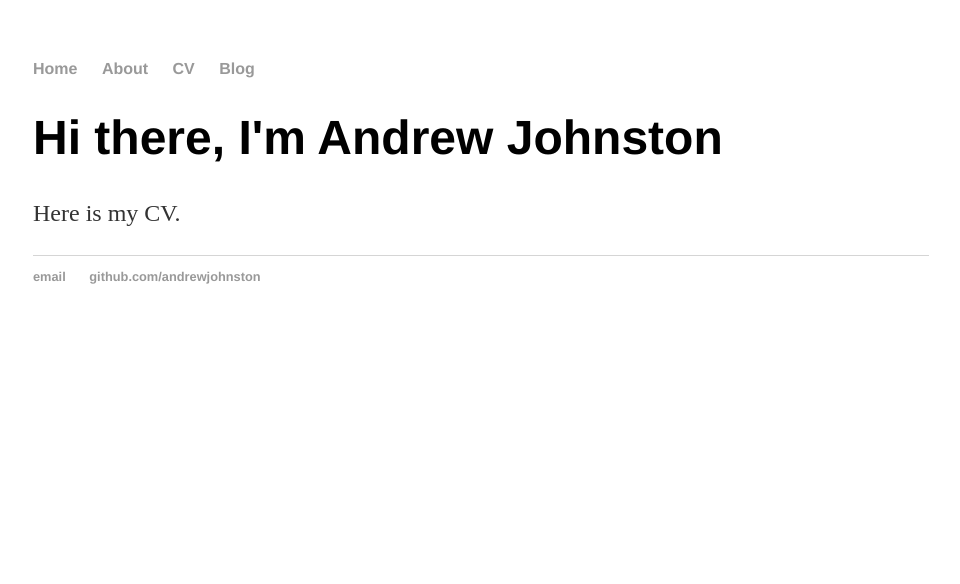
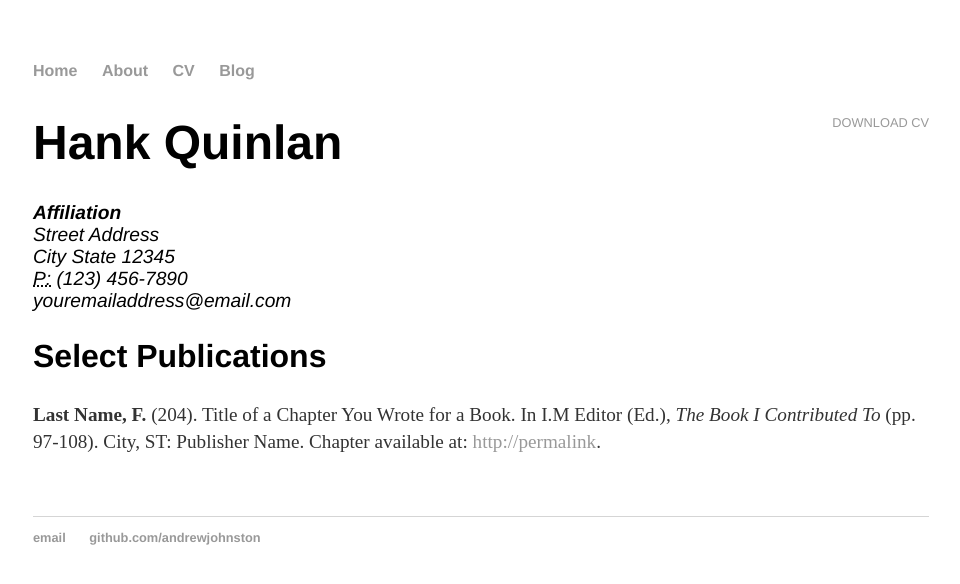
Before and after one commit to andrewjtech123/andrewjtech123.github.io, a Jekyll site: the page built from cv/index.html, in a window 1280 px wide. Shown: the top 584 px of the page, without its empty margins (159-1119 px from the left). Built offline with Jekyll 4.4.1, drawn with Linux system fonts in a browser that asks for light colours.

Commit message:
normalizing

```diff
--- a/css/main.css
+++ b/css/main.css
@@ -1,43 +1,29 @@
-body {
-    margin: 60px auto;
-    width: 70%;
-}
-nav ul, footer ul {
-    font-family:'Helvetica', 'Arial', 'Sans-Serif';
-    padding: 0px;
-    list-style: none;
-    font-weight: bold;
-}
-nav ul li, footer ul li {
-    display: inline;
-    margin-right: 20px;
-}
-a {
-    text-decoration: none;
-    color: #999;
-}
-a:hover {
-    text-decoration: underline;
-}
-h1 {
-    font-size: 3em;
-    font-family:'Helvetica', 'Arial', 'Sans-Serif';
-}
-p {
-    font-size: 1.5em;
-    line-height: 1.4em;
-    color: #333;
-}
-footer {
-    border-top: 1px solid #d5d5d5;
-    font-size: .8em;
-}
+body { margin: 60px auto; width: 70%; }
 
-ul.posts {
-    margin: 20px auto 40px;
-    font-size: 1.5em;
-}
+a { text-decoration: none; color: #999; }
+a:hover { text-decoration: underline; }
 
-ul.posts li {
-    list-style: none;
-}
+p, ul { font-size: 1.5em; line-height: 1.4em; color: #333; }
+
+h1, h2, h3, h4 { font-family: 'Helvetica', 'Arial', 'Sans-Serif'; }
+h1 { font-size: 3em;  }
+h2 { font-size: 2.7em; }
+h3 { font-size: 2.3em; }
+h4 { font-size: 1.9em; }
+
+nav ul, footer ul { font-size: 1em; font-family: 'Helvetica', 'Arial', 'Sans-Serif'; padding: 0px; list-style: none; font-weight: bold; }
+nav ul li, footer ul li { display: inline; margin-right: 20px; }
+
+footer { border-top: 1px solid #d5d5d5; font-size: .8em; }
+
+/* Blog */
+ul.posts { margin: 20px auto 40px; font-size: 1.5em; }
+ul.posts li { list-style: none; }
+
+/* CV */
+.cv { margin: 0px 0px 60px; }
+.cv h1 { font-size: 3em; }
+.cv h2 { font-size: 2em; }
+.cv address, .cv .download { font-family: 'Helvetica', 'Arial', 'Sans-Serif'; }
+.cv address, .cv p { font-size: 1.2em; }
+.cv .download { float: right; font-size: .8em; text-transform: uppercase; }
--- a/cv/index.html
+++ b/cv/index.html
@@ -1,8 +1,22 @@
 ---
 layout: default
-title: Andrew Johnston
+title: CV of Your Name
 ---
 
-<h1>Hi there, I'm Andrew Johnston</h1>
+	<div class="cv">
+		<a href="#" class="download" title="Download CV as PDF">Download CV</a>
+					<h1>Hank Quinlan</h1>
+					<address>
+					<strong>Affiliation</strong><br>
+					Street Address<br>
+					City State 12345<br>
+					<abbr title="phone">P:</abbr> (123) 456-7890<br>
+					<span class="obfuscate">youremailaddress@email.com</span>
+					</address>
 
-  <p>Here is my CV.</p>
+					<h2>Select Publications</h2>
+
+					<p><strong>Last Name, F.</strong> (204). Title of a Chapter You Wrote for a Book. In I.M Editor (Ed.), <em>The Book I Contributed To</em> (pp. 97-108). City, ST: Publisher Name. Chapter available at: <a href="#">http://permalink</a>.
+
+
+	</div>
```
Also changed, not shown: _layouts/page.html (deleted, +0 -14 lines), _sass/_base.scss (deleted, +0 -204 lines), _sass/_layout.scss (deleted, +0 -236 lines), _sass/_syntax-highlighting.scss (deleted, +0 -67 lines), about/index.html (+10 -3 lines), feed.xml (deleted, +0 -30 lines).
